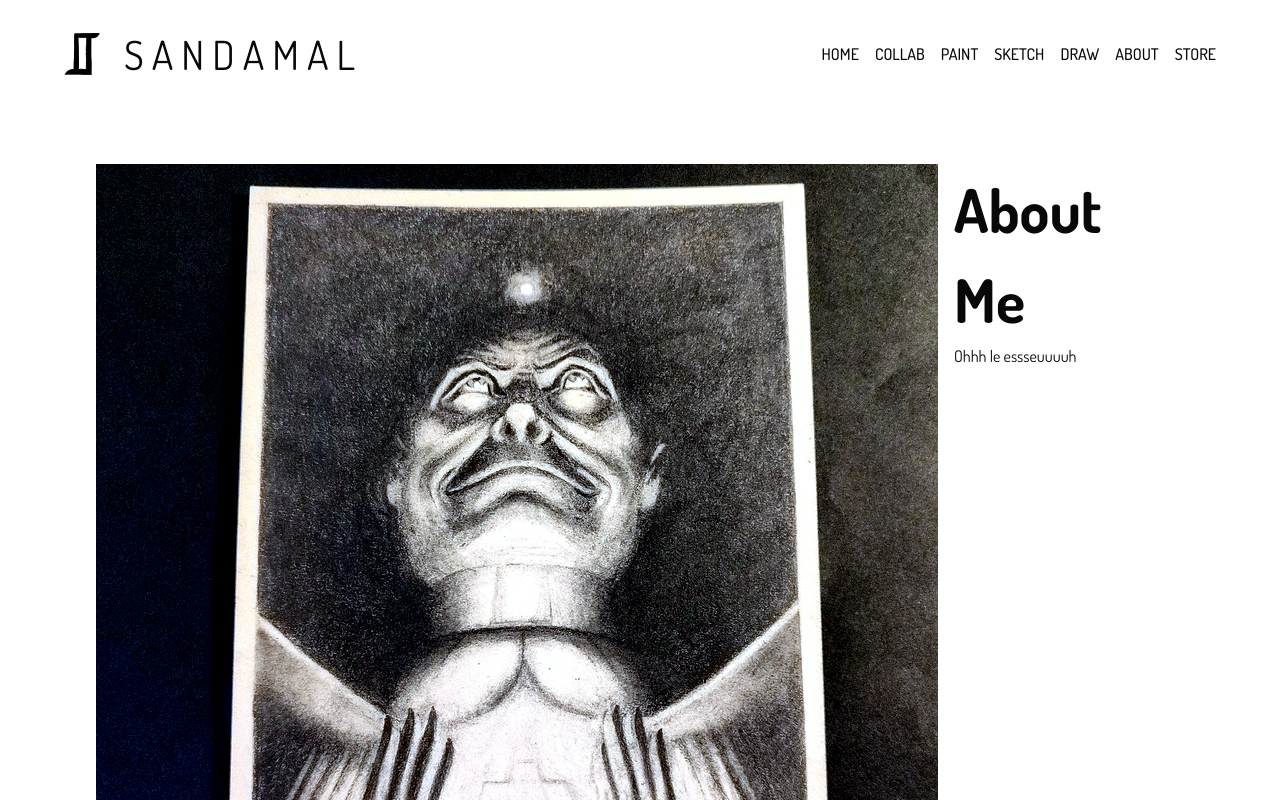
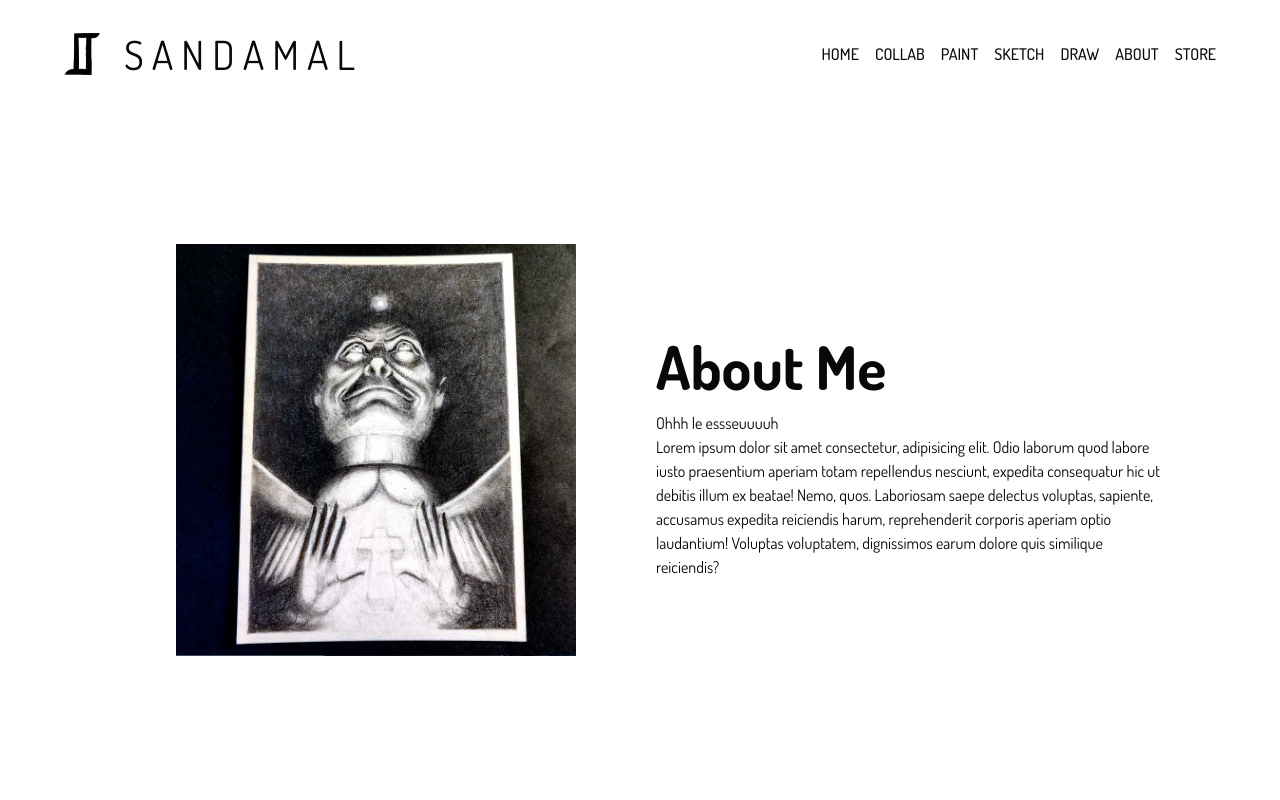
Before and after one commit to SebastienLaurentt/Sandamal, a Next.js app: page /about in a window 1280 px wide. Shown: the top 800 px of the page. Built offline with nearby package versions, Linux system fonts and the light colour scheme.

Commit message:
update content and css

```diff
--- a/app/about/page.tsx
+++ b/app/about/page.tsx
@@ -8,11 +8,24 @@ const About = () => {
   return (
     <main>
       <Section>
-        <div className="my-8 flex flex-col xl:flex-row xl:gap-x-4 xl:p-4 ">
-          <Image src={aboutImg} alt="About" />
+        <div className="my-8 flex flex-col items-center xl:flex-row xl:gap-x-4 xl:p-8 ">
+          <Image
+            src={aboutImg}
+            alt="About"
+            className="xl:w-1/2 xl:p-16 2xl:w-2/5"
+          />
           <div>
             <h2>About Me</h2>
             <p>Ohhh le essseuuuuh</p>
+            <p>
+              Lorem ipsum dolor sit amet consectetur, adipisicing elit. Odio
+              laborum quod labore iusto praesentium aperiam totam repellendus
+              nesciunt, expedita consequatur hic ut debitis illum ex beatae!
+              Nemo, quos. Laboriosam saepe delectus voluptas, sapiente,
+              accusamus expedita reiciendis harum, reprehenderit corporis
+              aperiam optio laudantium! Voluptas voluptatem, dignissimos earum
+              dolore quis similique reiciendis?
+            </p>
           </div>
         </div>
         <BackToTop />
```
